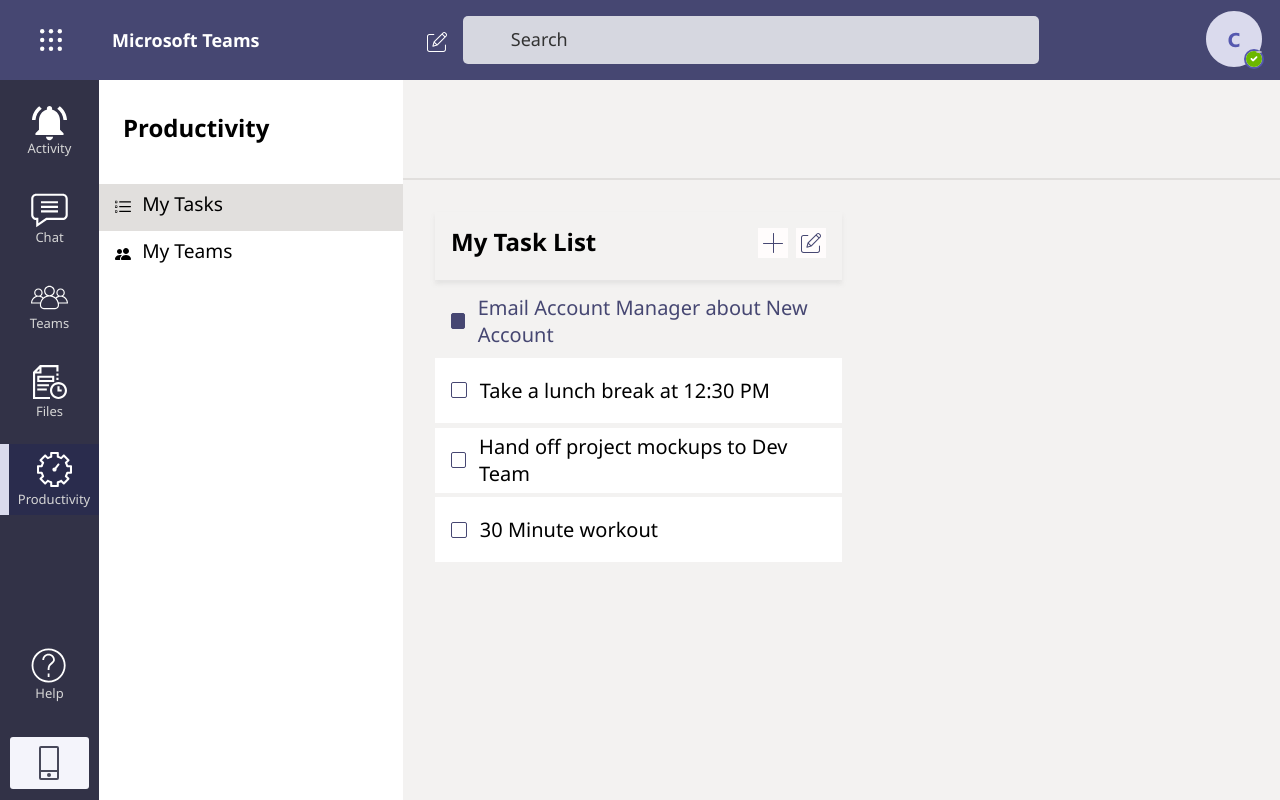
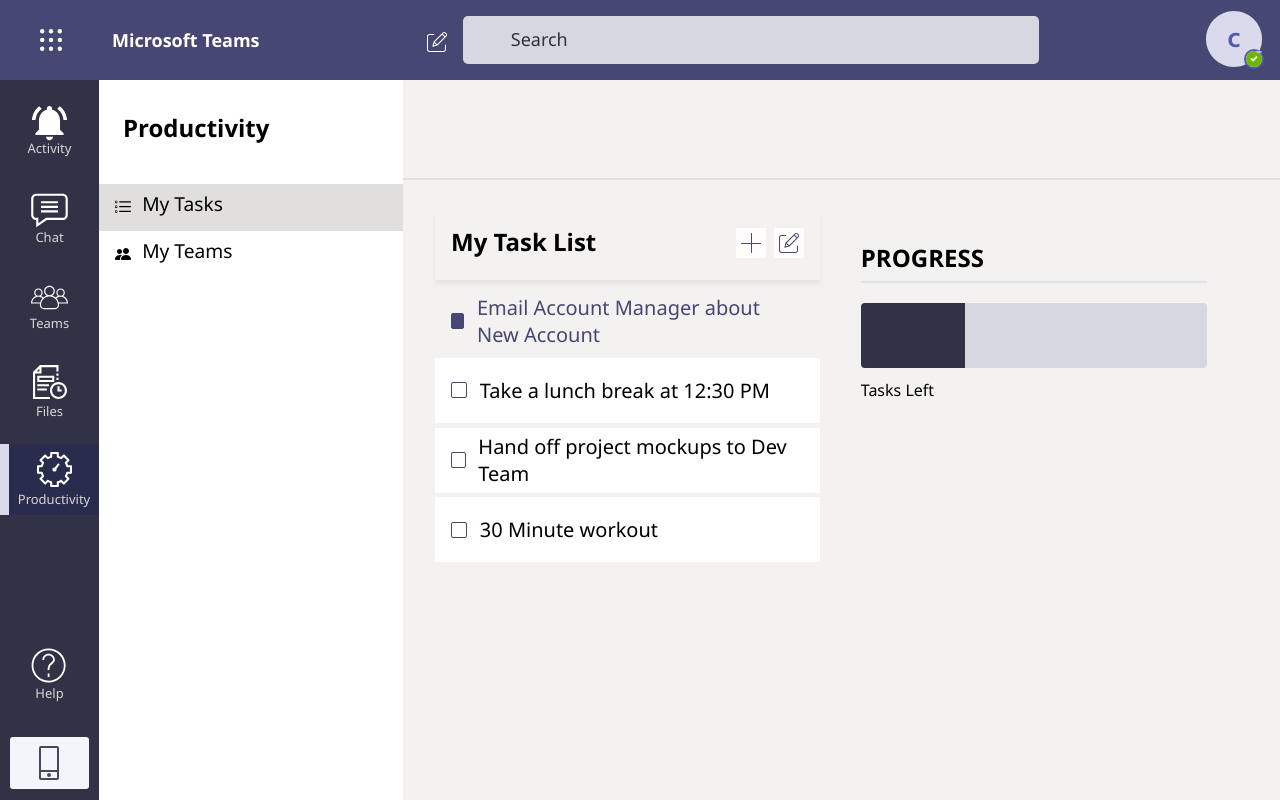
Before and after one commit to Nelson-Mendez/BrainStation-Microsoft-Hackathon-2020, a React (Create React App) app: page / in a window 1280 px wide. Built offline with nearby package versions, Linux system fonts and the light colour scheme.

Commit message:
Progress Style

```diff
--- a/src/components/Info/Info.jsx
+++ b/src/components/Info/Info.jsx
@@ -5,7 +5,7 @@
 import edit from "../../assets/svg/edit.svg";
 import TaskItem from "../TaskItem/TaskItem";
 import ModalInput from "../ModalInput/ModalInput";
-
+import ProgressBar from "../ProgressBar/ProgressBar";
 export default class Info extends React.Component {
   constructor(props) {
     super(props);
@@ -93,6 +93,7 @@
                 />
               ))}
             </ul>
+            <ProgressBar />
           </div>
         </div>
 
--- a/src/components/Info/Info.scss
+++ b/src/components/Info/Info.scss
@@ -1,6 +1,6 @@
 .info {
   //   height: 100vh;
-  background-color: #F3F2F1;
+  background-color: #f3f2f1;
   color: #fff;
   //   width: 81vw;
   display: flex;
@@ -17,9 +17,11 @@
   &__bar {
     height: 100px;
     width: 100%;
-    background-color: #F3F2F1;
-    border-bottom: 2px solid #E1DFDD;
+    background-color: #f3f2f1;
+    border-bottom: 2px solid #e1dfdd;
     margin-bottom: 2rem;
+    display: flex;
+    flex-direction: row;
   }
 
   &__container {
@@ -34,7 +36,7 @@
   padding: 0;
   &__heading-box {
     height: 68px;
-    background-color: #F3F2F1;
+    background-color: #f3f2f1;
     display: flex;
     justify-content: space-between;
     width: 100%;
--- /dev/null
+++ b/src/components/ProgressBar/ProgressBar.jsx
@@ -0,0 +1,14 @@
+import React from "react";
+import "./ProgressBar.scss";
+export default function ProgressBar(props) {
+  return (
+    <section className="progress__wrapper">
+      <h2 className="progress__title">PROGRESS</h2>
+      <div className="border"></div>
+      <div className="progress">
+        <div className="progress__in">{props.remaining}</div>
+      </div>
+      <p> {props.remaining} Tasks Left</p>
+    </section>
+  );
+}
--- /dev/null
+++ b/src/components/ProgressBar/ProgressBar.scss
@@ -0,0 +1,26 @@
+.progress {
+  margin: auto;
+  height: 65px;
+  background-color: hsl(234, 14%, 86%);
+  margin-bottom: 10px;
+  &__in {
+    background-color: #323247;
+    height: 65px;
+    width: 30%;
+  }
+  &__wrapper {
+    width: 45%;
+    color: #000;
+    margin: 5%;
+    margin-top: 2rem;
+  }
+  &__title {
+    font-weight: bold;
+    font-size: 1.5rem;
+  }
+}
+.border {
+  border-top: 1px solid #000;
+
+  margin-bottom: 20px;
+}
```
